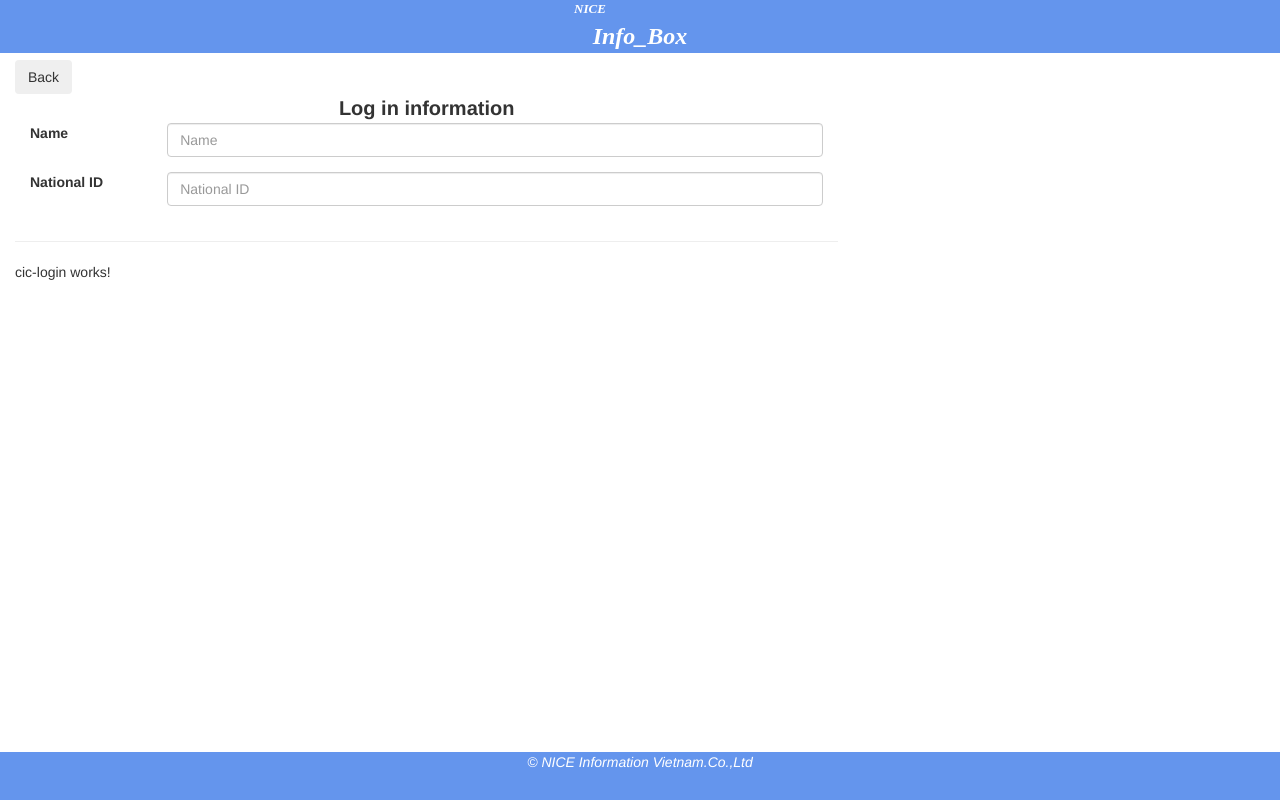
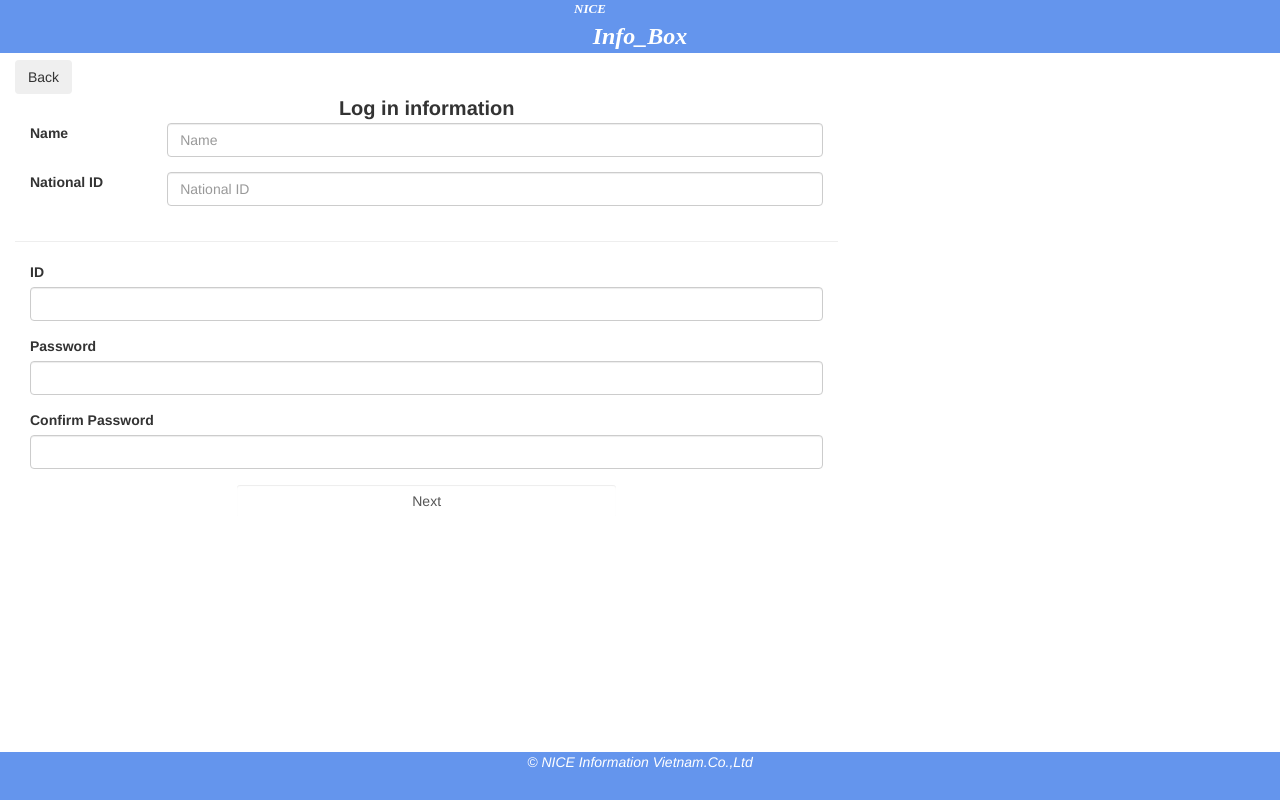
Before and after one commit to anhthuan1205/mobileweb, an Angular app in the folder mobileweb-FE/: page /login-cic in a window 1280 px wide. Built offline with nearby package versions, Linux system fonts and the light colour scheme.

Commit message:
login cic success

```diff
--- a/mobileweb-FE/src/app/app.module.ts
+++ b/mobileweb-FE/src/app/app.module.ts
@@ -14,6 +14,7 @@ import { InformationComponent } from './share-information/information/informatio
 import { ShareComponent } from './share-information/share/share.component';
 import { FooterComponent } from './footer/footer.component';
 import { HeaderComponent } from './header/header.component';
+import {httpInterceptorProviders} from './auth/auth-interceptor';
 
 @NgModule({
   declarations: [
@@ -35,7 +36,7 @@ import { HeaderComponent } from './header/header.component';
     ReactiveFormsModule,
     FormsModule
   ],
-  providers: [],
+  providers: [httpInterceptorProviders],
   bootstrap: [AppComponent]
 })
 export class AppModule {
--- a/mobileweb-FE/src/app/cic-login/cic-login.component.html
+++ b/mobileweb-FE/src/app/cic-login/cic-login.component.html
@@ -2,4 +2,79 @@
 <div class="body-title">Log in information</div>
 <app-information></app-information>
 <hr>
-<p>cic-login works!</p>
+<div class="container-fluid">
+  <div class="alert alert-info" role="alert" *ngIf="message">
+    <h4 class="alert-heading">{{message}}</h4>
+  </div>
+  <form [formGroup]="loginForm" (ngSubmit)="onSubmit()" class="login-form">
+    <div class="form-group">
+      <label class="col">
+        ID </label>
+      <input type="text" class="form-control" formControlName="username">
+      <div class="invalid-feedback" role="alert"
+           *ngIf="loginForm.get('cic-id') && loginForm.get('email').touched">
+        Invalid email!
+      </div>
+      <input type="hidden" formControlName="password" id="demo">
+    </div>
+    <div class="form-group">
+      <label class="col">
+        Password  </label>
+      <input type="password" class="form-control" formControlName="password">
+      <div class="invalid-feedback" role="alert"
+           *ngIf="loginForm.get('password').invalid && loginForm.get('password').touched">
+        Invalid password!
+      </div>
+    </div>
+    <div class="form-group">
+      <label class="col">
+        Confirm Password  </label>
+      <input type="password" class="form-control" formControlName="confirmPassword">
+      <div class="invalid-feedback" role="alert"
+           *ngIf="loginForm.get('confirmPassword').invalid && loginForm.get('confirmPassword').touched">
+        Invalid password!
+      </div>
+    </div>
+    <div class="invalid-feedback" role="alert"
+         *ngIf="loginForm.hasError('passwordNotMatch') &&
+      loginForm.get('password').touched">
+      Password not match!
+    </div>
+    <div class="form-group">
+      <div class="row">
+        <div class="col-sm-6 col-sm-offset-3">
+          <input type="submit" name="login-submit" id="login-submit" class="form-control btn btn-login"
+                 value="Next">
+        </div>
+      </div>
+    </div>
+    <div class="form-group">
+      <div class="row">
+        <div class="col-lg-12">
+        </div>
+      </div>
+    </div>
+  </form>
+<!--  <form class="form-horizontal">-->
+<!--    <div class="form-group">-->
+<!--      <label for="ID" class="col-sm-2">ID</label>-->
+<!--      <div class="col-sm-10">-->
+<!--        <input class="form-control" id="ID">-->
+<!--      </div>-->
+<!--    </div>-->
+<!--    <div class="form-group">-->
+<!--      <label for="pass" class="col-sm-2">Password</label>-->
+<!--      <div class="col-sm-10">-->
+<!--        <input class="form-control" id="pass">-->
+<!--      </div>-->
+<!--    </div>-->
+<!--    <div class="form-group">-->
+<!--      <label for="pass1" class="col-sm-2">Confirm Password</label>-->
+<!--      <div class="col-sm-10">-->
+<!--        <input class="form-control" id="pass1">-->
+<!--      </div>-->
+<!--    </div>-->
+<!--    <button class="btn btn-default">Login</button>-->
+<!--  </form>-->
+  <br/><br/>
+</div>
--- a/mobileweb-FE/src/app/cic-login/cic-login.component.ts
+++ b/mobileweb-FE/src/app/cic-login/cic-login.component.ts
@@ -1,4 +1,15 @@
 import { Component, OnInit } from '@angular/core';
+import {AbstractControl, FormBuilder, FormGroup, Validators} from '@angular/forms';
+import {AuthService} from '../auth/auth.service';
+import {StorageService} from '../service/storage.service';
+import {Router} from '@angular/router';
+
+function comparePassword(c: AbstractControl) {
+  const v = c.value;
+  return (v.password === v.confirmPassword) ? null : {
+    passwordNotMatch: true
+  };
+}
 
 @Component({
   selector: 'app-cic-login',
@@ -6,10 +17,37 @@ import { Component, OnInit } from '@angular/core';
   styleUrls: ['./cic-login.component.scss']
 })
 export class CicLoginComponent implements OnInit {
+  loginForm: FormGroup;
+  message: string;
 
-  constructor() { }
+  constructor(private fb: FormBuilder,
+              private authService: AuthService,
+              private tokenStorage: StorageService,
+              private  router: Router) { }
 
   ngOnInit() {
+    this.loginForm = this.fb.group( {
+      username: ['', [Validators.required]],
+      password: ['', [Validators.required, Validators.minLength(6)]],
+      confirmPassword: ''
+    }, {validator: comparePassword});
+  }
+
+  onSubmit() {
+    if (this.loginForm.valid) {
+      const {value} = this.loginForm;
+      console.log(value);
+      this.authService.attemptAuth(value)
+        .subscribe(next => {
+          console.log(next);
+          this.tokenStorage.saveToken(next.token);
+          this.message = next.msg;
+
+          this.router.navigate(['home']);
+        }, error => {
+          this.message = error.error.msg;
+        });
+    }
   }
 
 }
--- a/mobileweb-FE/src/app/service/storage.service.ts
+++ b/mobileweb-FE/src/app/service/storage.service.ts
@@ -3,6 +3,7 @@ import { Injectable } from '@angular/core';
 const BANK_ID = 'bankId';
 const USER_NAME = 'name';
 const USER_NATIONAL_ID = 'nationalId';
+const TOKEN_KEY = 'token';
 
 @Injectable({
   providedIn: 'root'
@@ -37,4 +38,12 @@ export class StorageService {
   public getInfoNationalId() {
     return window.sessionStorage.getItem(USER_NATIONAL_ID);
   }
+
+  public saveToken(token: string) {
+    window.sessionStorage.removeItem(TOKEN_KEY);
+    window.sessionStorage.setItem(TOKEN_KEY, token);
+  }
+  public getToken(): string {
+    return sessionStorage.getItem(TOKEN_KEY);
+  }
 }
```
